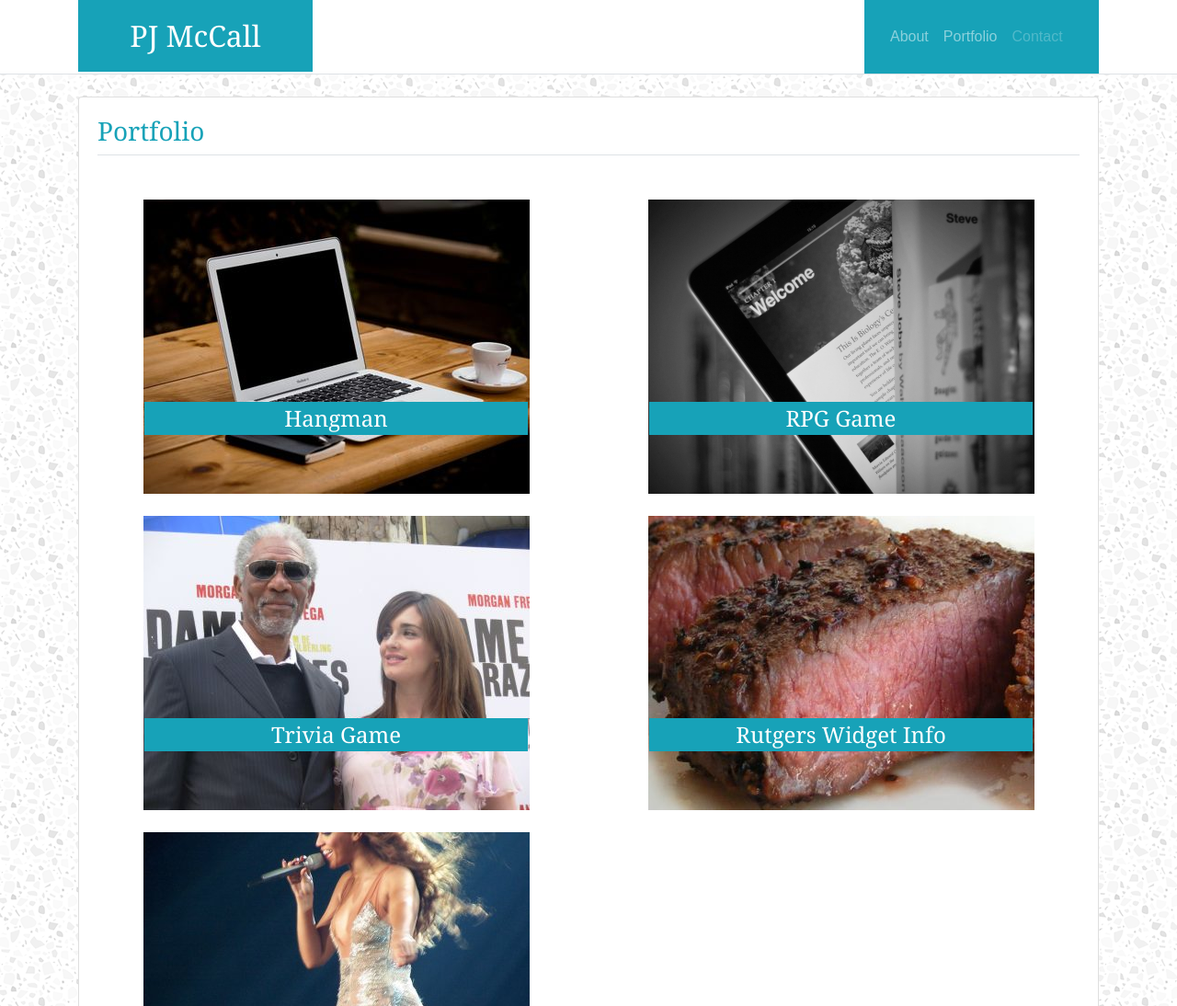
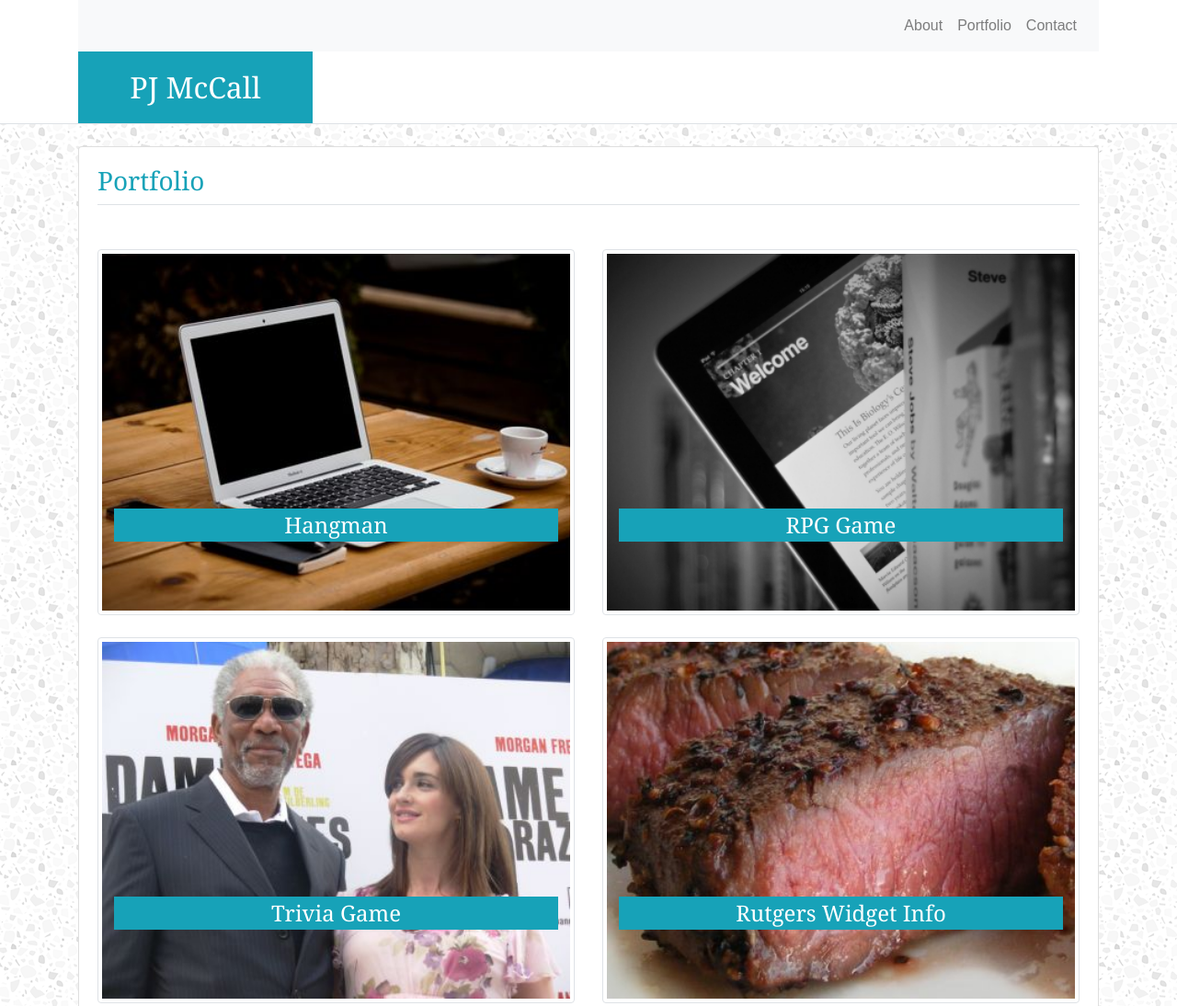
Before and after one commit to pjmccall/Bootstrap-Portfolio, a plain HTML site: page portfolio.html in a window 1280 px wide. Shown: the top 1094 px of the page at 92% size. Drawn offline with nearby package versions, Linux system fonts and the light colour scheme.

Commit message:
final bootstrap portfolio

```diff
--- a/portfolio.html
+++ b/portfolio.html
@@ -10,8 +10,21 @@
 
 </head>
 
+<div class="container">
+        <nav class="navbar navbar-expand-sm bg-light navbar-light">
+            <ul class="navbar-nav ml-auto">
+              <li class="nav-item">
+                  <a class="nav-item nav-link" href="index.html">About</a>
+              </li>
+              <li class="nav-item">
+                  <a class="nav-item nav-link" href="portfolio.html">Portfolio</a>
+              </li>
+              <li class="nav-item">
+                  <a class="nav-item nav-link" href="contact.html">Contact</a>
+              </li>
+            </ul>
+          </nav>
 
-<div class="container">
 
         <div class="row">
           <div class="col-md-3">
@@ -20,19 +33,9 @@
               </h2>
           </div>
 
-      <div class="col-md-6">
+          <div class="col-md-9">
           </div>
 
-      <div class="col-md-3">
-            <nav class="navbar navbar-expand-sm bg-info navbar-dark card-body">
-                    <div class="collapse navbar-collapse" id="navbarNavAltMarkup">
-                      <div class="navbar-nav">
-                        <a class="nav-item nav-link" href="index.html">About</a>
-                        <a class="nav-item nav-link" href="portfolio.html">Portfolio</a>
-                        <a class="nav-item nav-link disabled" href="contact.html">Contact</a>
-                      </div>
-                    </div>
-                  </nav>
           </div>
         </div>
 
@@ -60,11 +63,11 @@
 
                 <div class="row">
                     <div class="col-md-6 text-center icon">
-                        <a href="#"><img class="img-responsive" src="assets/images/laptop.jpg" alt="laptop"></a>
+                        <a href="#"><img class="img-thumbnail" src="assets/images/laptop.jpg" alt="laptop" style="width:100%"></a>
                         <div class="bottom-center bg-info text-white">Hangman</div>
                     </div>
                     <div class="col-md-6 text-center icon">
-                        <a href="#"><img class="img-responsive" src="assets/images/ipad.jpg" alt="ipad"></a>
+                        <a href="#"><img class="img-thumbnail" src="assets/images/ipad.jpg" alt="ipad" style="width:100%"></a>
                         <div class="bottom-center bg-info text-white">RPG Game</div>
                     </div>
                 </div>
@@ -73,11 +76,11 @@
 
                 <div class="row">
                     <div class="col-md-6 text-center icon">
-                        <a href="#"><img class="img-responsive" src="assets/images/freeman.jpg" alt="freeman"></a>
+                        <a href="#"><img class="img-thumbnail" src="assets/images/freeman.jpg" alt="freeman" style="width:100%"></a>
                         <div class="bottom-center bg-info text-white">Trivia Game</div>
                     </div>
                     <div class="col-md-6 text-center icon">
-                        <a href="#"><img class="img-responsive" src="assets/images/steak.jpg" alt="steak"></a>
+                        <a href="#"><img class="img-thumbnail" src="assets/images/steak.jpg" alt="steak" style="width:100%"></a>
                         <div class="bottom-center bg-info text-white">Rutgers Widget Info</div>
                     </div>
                 </div>
@@ -85,7 +88,7 @@
 
                 <div class="row">
                     <div class="col-md-6 text-center icon">
-                        <a href="#"><img class="img-responsive" src="assets/images/beyonce.jpg" alt="beyonce"></a>
+                        <a href="#"><img class="img-thumbnail" src="assets/images/beyonce.jpg" alt="beyonce" style="width:100%"></a>
                         <div class="bottom-center bg-info text-white">Rock Paper Scissors</div>
                     </div>
                     <div class="col-md-6 text-center">
@@ -136,10 +139,6 @@
             background-image: url("assets/images/background.png");
           }
 
-            .navbar {
-            margin-bottom: 0 !important;
-            border: 0 !important;
-            }
         .icon {
             position: relative;
             text-align: center;
@@ -149,20 +148,23 @@
             }
             .bottom-center {
                 position: absolute;
-                width: 76%;
+                width: 88%;
                 bottom: 20%;
-                left: 12%;
+                left: 6%;
+            }
+
+            .navbar {
+            margin-bottom: 0 !important;
+            border: 0 !important;
+            }
+
+            .nav-link:hover {
+          background-color: #4aaaa5;
         }
 
         .icon:hover {
           background-color: #666666;
         }
-
-        .nav-link:hover {
-            background-color: black;
-        }
-
-
         </style>
 
 </html>
```
Also changed, not shown: contact.html (+16 -12 lines), index.html (+19 -20 lines). Lines whose indentation alone changed are shown as unchanged.
